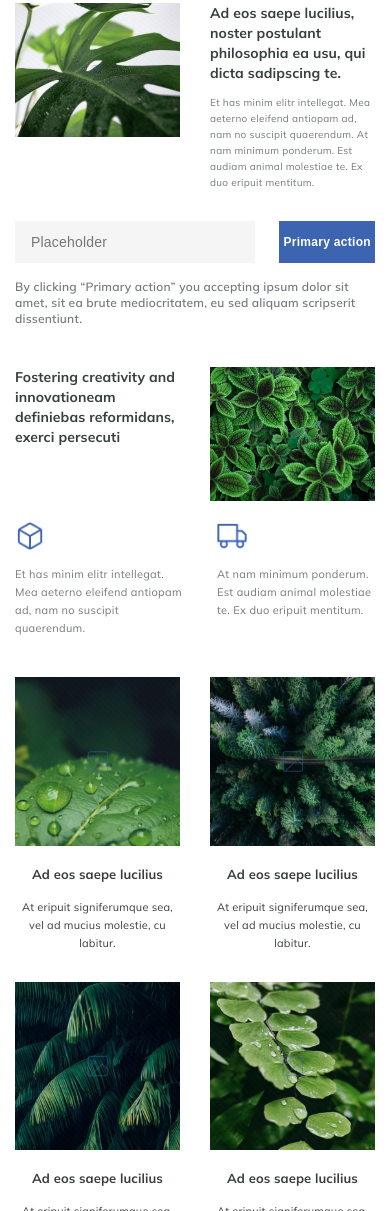
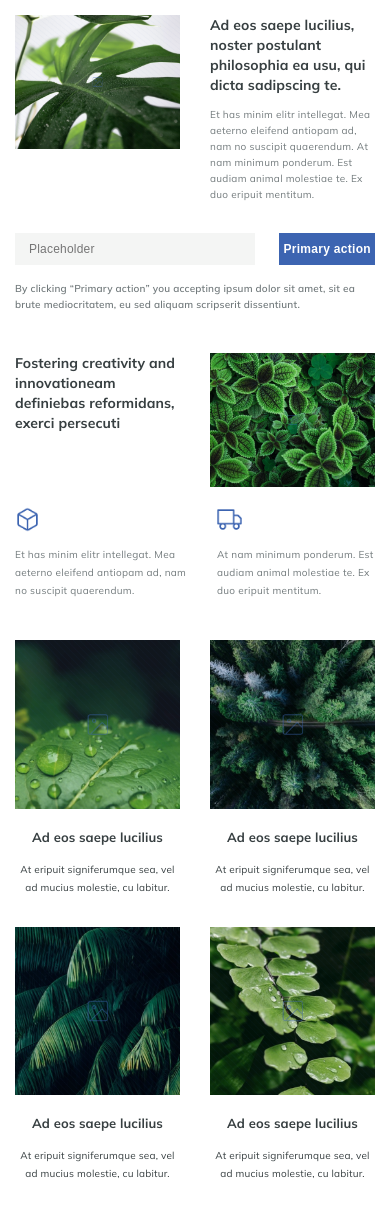
Before and after one commit to HuanQuang/new-task, a plain HTML site: page index.html in a window 390 px wide. Shown: the part 789-2000 px from the top of the page. Drawn offline with Linux system fonts and the light colour scheme.

Commit message:
first commit

```diff
--- a/main.scss
+++ b/main.scss
@@ -505,7 +505,7 @@ html {
                     min-height: 40px;
                 }
                 &--des {
-                    font-size: 8px;
+                    font-size: 10px;
                     margin-bottom: 16px;
                     line-height: 12px;
                 }
@@ -546,7 +546,7 @@ html {
                                 width: 30px;
                             }
                             p {
-                                font-size: 13px;
+                                font-size: 10px;
                             }
                         }
                     }
@@ -558,9 +558,9 @@ html {
                         justify-content: space-between;
                         margin-bottom: 16px;
                         input {
-                            padding: 11px 16px;
+                            padding: 6px 14px;
                             font-weight: 400;
-                            font-size: 14px;
+                            font-size: 12px;
                             line-height: 20px;
                             letter-spacing: 0.2px;
                             color: #737B7D;
@@ -584,23 +584,23 @@ html {
                     }
                     &--note {
                         font-weight: 600;
-                        font-size: 12px;
+                        font-size: 10px;
                         line-height: 16px;
                         letter-spacing: 0.2px;
                         color: #737B7D;
                     }
                     &--grid {
                         display: flex;
-                    gap: 0 30px;
+                        gap: 0 30px;
                     &--item {
                         margin-top: 20px;
                         img {
-                            width: 30px;
+                            width: 25px;
                             margin-bottom: 10px;
                         }
                         p {
                             font-weight: 400;
-                            font-size: 11px;
+                            font-size: 10px;
                             line-height: 18px;
                             letter-spacing: 0.3px;
                             color: #737B7D;
@@ -624,7 +624,7 @@ html {
                     margin: 12px 0;
                 }
                 &--des {
-                    font-size: 11px;
+                    font-size: 10px;
                     line-height: 18px;
                 }
             }
```
Also changed, not shown: main.css, 1 other file.
